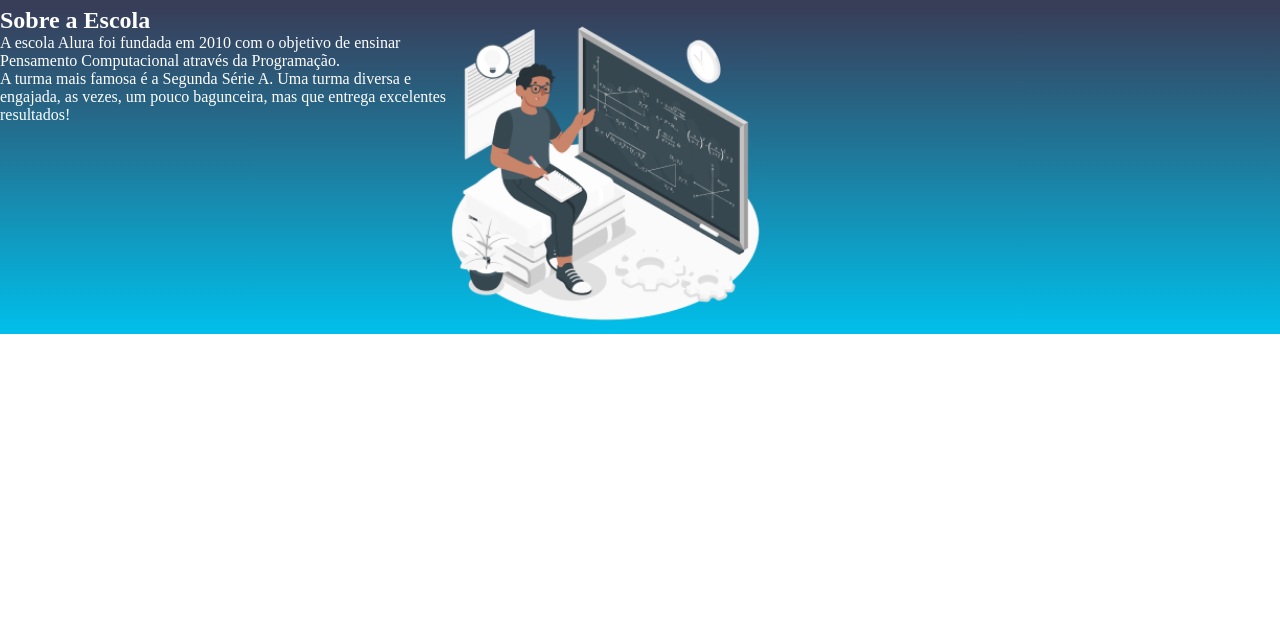
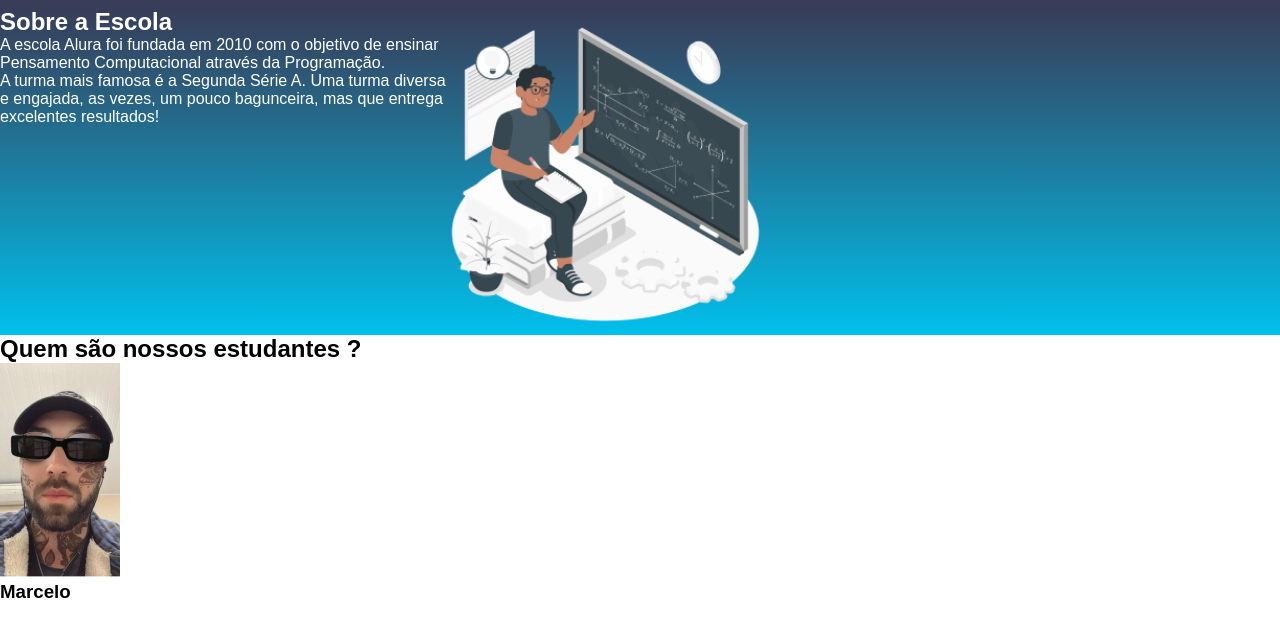
Before and after one commit to ElizinhaRoth/aluraplus, a plain HTML site: page index.html in a window 1280 px wide. Shown: the part 164-800 px from the top of the page. Drawn offline with Linux system fonts and the light colour scheme.

Commit message:
Add files via upload

```diff
--- a/index.html
+++ b/index.html
@@ -21,4 +21,9 @@
     </div>
     <img class="escola-imagem" src="./img/img2.png" alt="Professor no quadro">
 </section>
+<section class="estudante">
+    <h2 class="estudante-titulo">Quem são nossos estudantes ?</h2>
+    <img class ="estudante-imagem" src="./img/img3.png" alt="Foto Marcelo">
+    <h3>Marcelo</h3>
+</section>
 </html>
--- a/style.css
+++ b/style.css
@@ -1,6 +1,9 @@
 *{
     margin: 0;
     padding: 0;
+}
+body{
+    font-family: "Poppins", sans-serif;
 }
 .cabecalho{
     background-color: #383D58;
@@ -29,3 +32,6 @@
 .escola-conteudo{
     width: 35%;
 }
+.estudante-imagem{
+    width:120px 0;
+}
```
